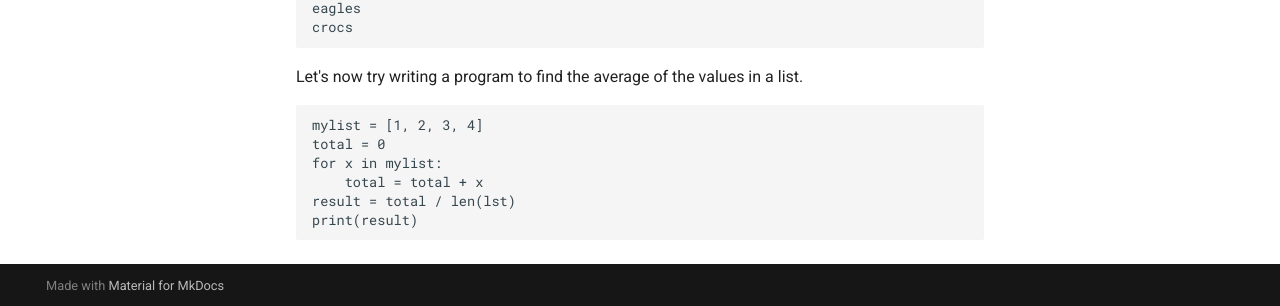
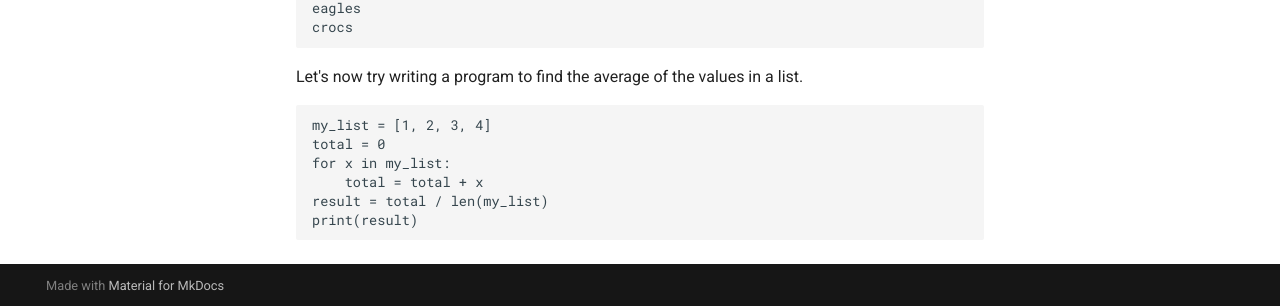
Before and after one commit to USP-Python/USP-Python.github.io, an MkDocs documentation site: the page built from docs/03-basics.md, in a window 1280 px wide and 900 px high, scrolled down 1062 px. Shown: the part 591-897 px from the top of the window. Built offline with MkDocs 1.6.1 and Material for MkDocs 9.7.7, drawn with Linux system fonts in a browser that asks for light colours; comment, search, counter and statistics services are not loaded; old or Windows-style settings are respelled for this version of MkDocs.

Commit message:
Fix NameError

````diff
--- a/docs/03-basics.md
+++ b/docs/03-basics.md
@@ -75,10 +75,10 @@ crocs
 Let's now try writing a program to find the average of the values in a list.
 
 ```python
-mylist = [1, 2, 3, 4]
+my_list = [1, 2, 3, 4]
 total = 0
-for x in mylist:
+for x in my_list:
     total = total + x
-result = total / len(lst)
+result = total / len(my_list)
 print(result)
 ```
````
